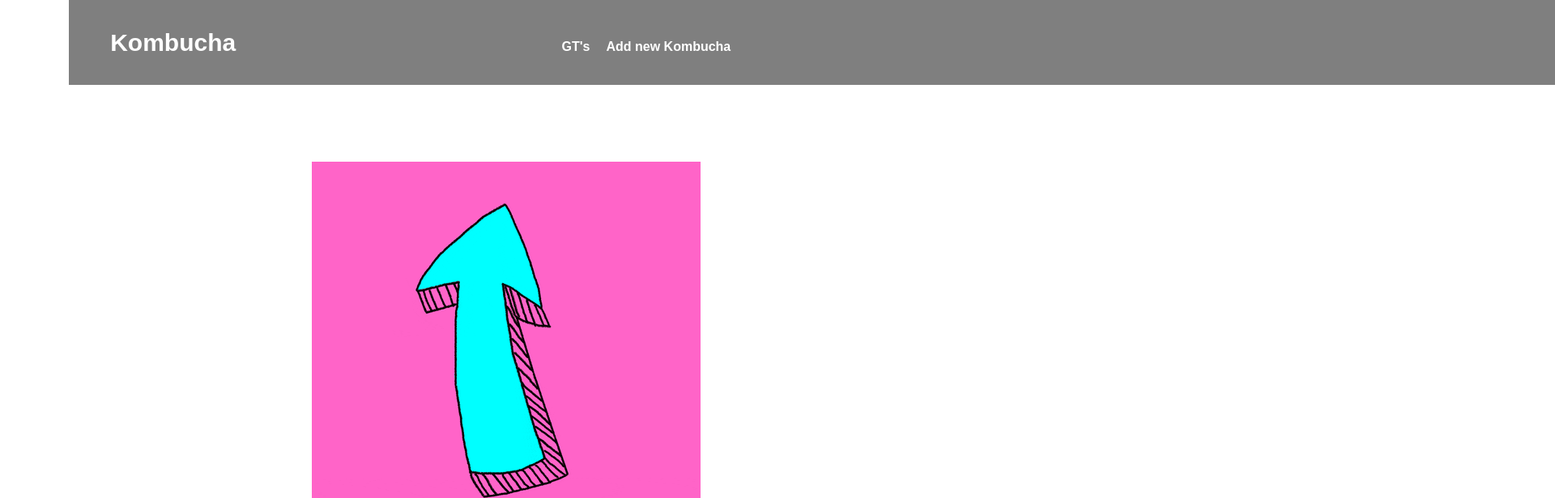
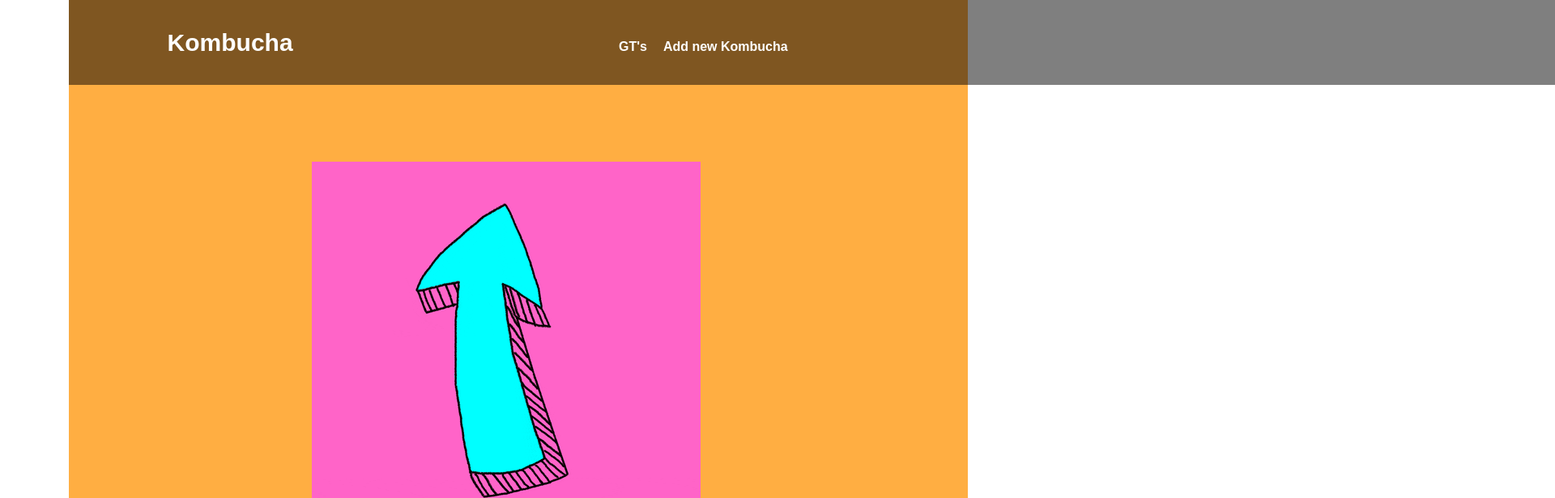
Before and after one commit to nehamalhotra23/TapRoom, a React app: page /#/KombuchaControl in a window 1280 px wide. Shown: the top 616 px of the page at 81% size, 1920 px wide, since content can reach past the window. Built offline with nearby package versions, Linux system fonts and the light colour scheme.

Commit message:
trying to fix styling on new kombucha form

```diff
--- a/src/Components/App.jsx
+++ b/src/Components/App.jsx
@@ -22,8 +22,7 @@ class App extends React.Component{
   }
   render() {
     return (
-
-      <div className='container'>
+   <div className='container'>
         <Navbar/>
         <Switch>
           <Route exact path='/' component={Home} ></Route>
--- a/src/Components/Kombucha.jsx
+++ b/src/Components/Kombucha.jsx
@@ -32,8 +32,7 @@ class Kombucha extends React.Component {
     };
     return (
 
-
-      <div className="card">
+       <div style={card} className="card">
         <div className="card-image"></div>
         <img style={image} src={this.props.photo} />
         <div className="card-image"></div>
@@ -43,9 +42,7 @@ class Kombucha extends React.Component {
         <p>description: {this.props.flavour}</p>
       </div>
 
-
-
-    );
+     );
   }
 }
 Kombucha.propTypes = {
--- a/src/Components/KombuchaControl.jsx
+++ b/src/Components/KombuchaControl.jsx
@@ -8,11 +8,14 @@ function KombuchaControl(props) {
     display: 'flex',
     justifyContent: 'space-between',
     marginTop: '100px',
-    padding: "20px"
+    padding: '20px'
   };
   var margin = {
     color: 'red'
   };
+  var back = {
+    backgroundColor: '#ffae42'
+  }
 
   function KombuchaListEmpty() {
     console.log(props.kombuchalist);
@@ -37,7 +40,7 @@ function KombuchaControl(props) {
     }
   }
   return (
-    <div>
+    <div style={back}>
       {KombuchaListEmpty()}
     </div>
   );
--- a/src/Components/Navbar.jsx
+++ b/src/Components/Navbar.jsx
@@ -7,7 +7,7 @@ function Navbar() {
     paddingBottom: '30px',
     position: 'absolute',
     top: '0',
-    width: '200%',
+    width: '500%',
     zIndex: '1',
     backgroundColor: 'rgba(0, 0, 0, 0.5)'
   };
@@ -41,13 +41,17 @@ function Navbar() {
     '&:hover': {
       textDecoration: 'underline'
     }
+
+  };
+  var navDiv = {
+    marginRight: '5%'
   };
 
   return (
     <div style={navigation}>
       <div className="header">
         <nav>
-          <div >
+          <div style={navDiv}>
             <Link to="/" style={logo}>Kombucha </Link>
             <Link to="/KombuchaControl" style={modelX}>GT's</Link>
             <Link to="/NewKombucha" style={center}>Add new Kombucha</Link>
--- a/src/Components/NewKombucha.jsx
+++ b/src/Components/NewKombucha.jsx
@@ -39,35 +39,37 @@ function NewKombucha(props) {
   return (
 
     <div style={background} className="row">
-
-      <form onSubmit={handleNewKombucha}>
+      <div style={form}>
+        <h1>Add a new Kombucha: </h1><br />
+     <form onSubmit={handleNewKombucha}>
         <input
           type='text'
           id='name'
           placeholder='name'
-          ref={(input) => { _name = input; }} />
+          ref={(input) => { _name = input; }} /> <br/>
         <input
           type='text'
           id='price'
           placeholder='price'
-          ref={(input) => { _price = input; }} />
+          ref={(input) => { _price = input; }} /> <br/>
         <input
           type='text'
           id='flavour'
           placeholder='flavour'
-          ref={(input) => { _flavour = input; }} />
+          ref={(input) => { _flavour = input; }} /> <br/>
         <input
           type='text'
           id='photo'
           placeholder='Add Image Url'
-          ref={(input) => { _photo = input; }} />
+          ref={(input) => { _photo = input; }} /> <br/>
         <select className="form-control" ref={(select) => { _kombucha = select; }}>
           <option > Select your Brand...</option>
           <option value='Gt'  >Gt's</option>
           <option value='Remedy'>Remedy</option>
-        </select><br />
+        </select><hr />
         <button type='submit'>Add</button>
       </form>
+      </div>
     </div>
 
   );
```
Also changed, not shown: src/Components/NoKombucha.jsx (+5 -5 lines).
